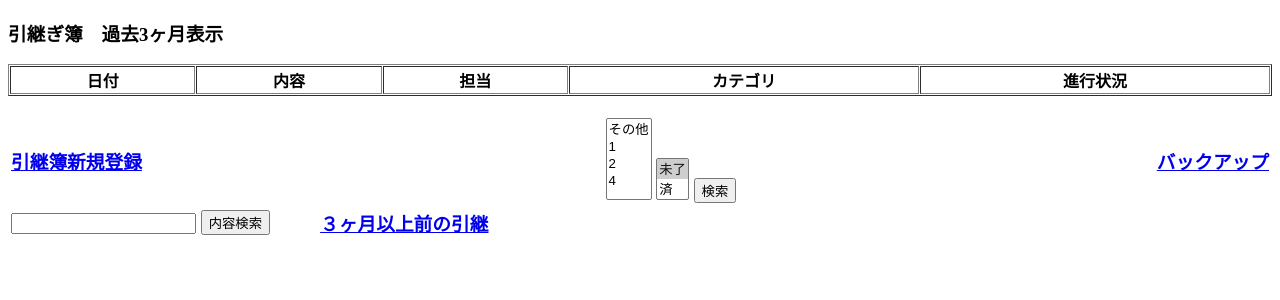
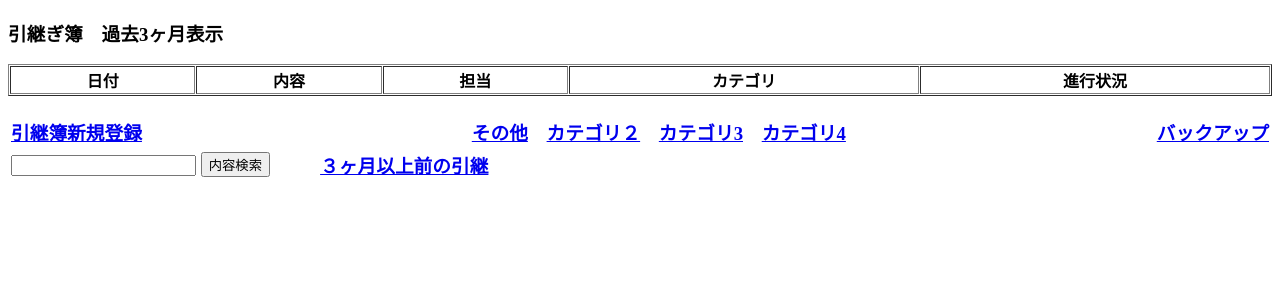
Before and after one commit to tsmkuvdi/hikitsugi, a PHP site: page / in a window 1280 px wide. Shown: the top 300 px of the page. Run offline with PHP 8.4, Linux system fonts and the light colour scheme; data that the repository does not hold is empty.

Commit message:
トップページからカテゴリごとのリンク追加

```diff
--- /dev/null
+++ b/sourcecode/function_gather/function_category_linkhtml.php
@@ -0,0 +1,13 @@
+<?php
+//index.phpから呼び出し
+
+function category_Html_link(){
+
+
+  echo "<a href=category_select_3month.php?id=1>その他</a>&nbsp;&nbsp;&nbsp;&nbsp;";
+  echo "<a href=category_select_3month.php?id=2>カテゴリ２</a>&nbsp;&nbsp;&nbsp;&nbsp;";
+  echo "<a href=category_select_3month.php?id=3>カテゴリ3</a>&nbsp;&nbsp;&nbsp;&nbsp;";
+  echo "<a href=category_select_3month.php?id=4>カテゴリ4</a>";
+
+
+}
--- a/sourcecode/index.php
+++ b/sourcecode/index.php
@@ -9,7 +9,7 @@
 <h3>引継ぎ簿　過去3ヶ月表示</h3>
 <?php
 // エラーを出力する
-//ini_set('display_errors', "On");
+ini_set('display_errors', "On");
 require_once ('config/db_config.php');
 require_once ('function_gather/function_category.php');
 
@@ -70,17 +70,8 @@
     </th>
     <th>
        <form action = "category_select_3month.php" method="post">
-        <select name="category" size="4">
-           <?php require_once ('function_gather/function_category_html.php'); ?>
-           <?php category_Html_Select(); ?>
-        </select>
-
-        <select name="shinkou" size="2">
-         <option value="1" selected>未了</option>
-         <option value="2">済</option>
-        </select>
-         <input type="submit" name="exec" value="検索">
-       </form>
+           <?php require_once ('function_gather/function_category_linkhtml.php'); ?>
+           <?php category_Html_link(); ?>
     </th>
     <th>
      <div align="right"><a href="prebackup.html">バックアップ</a></div>
```
Also changed, not shown: sourcecode/category_select_3month.php (+17 -4 lines).
